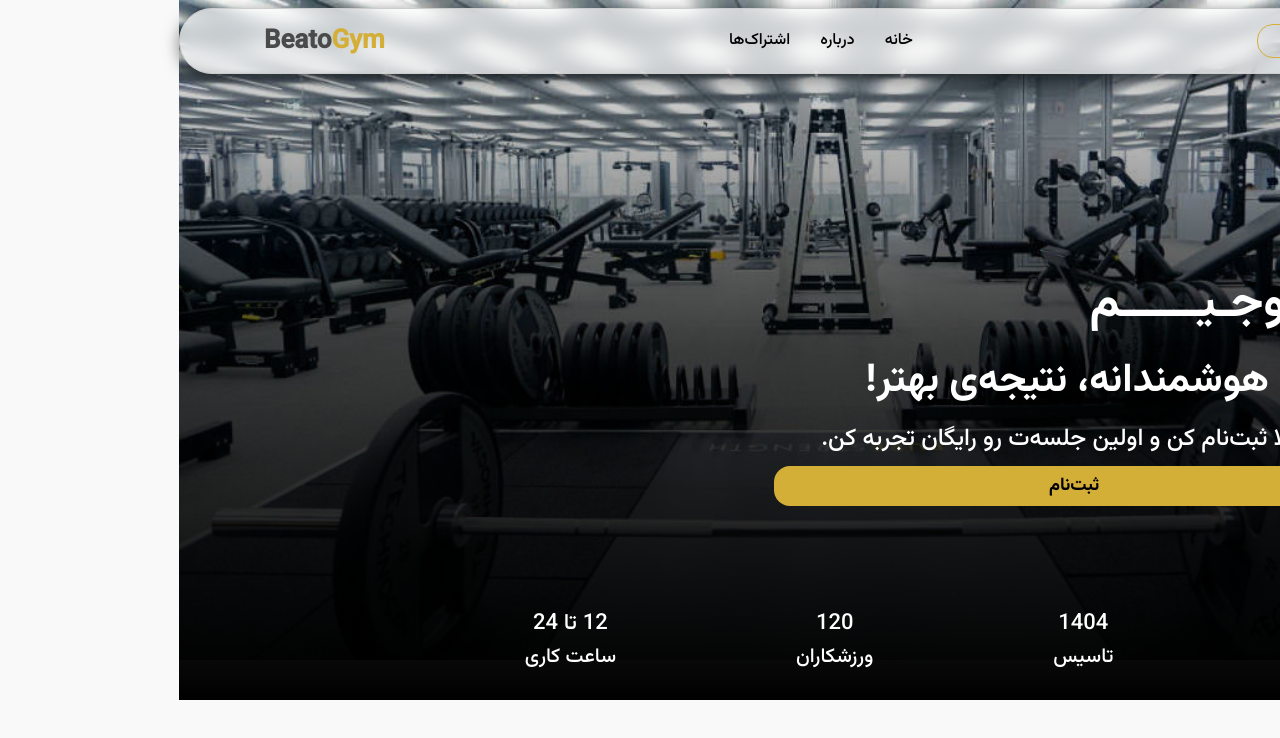
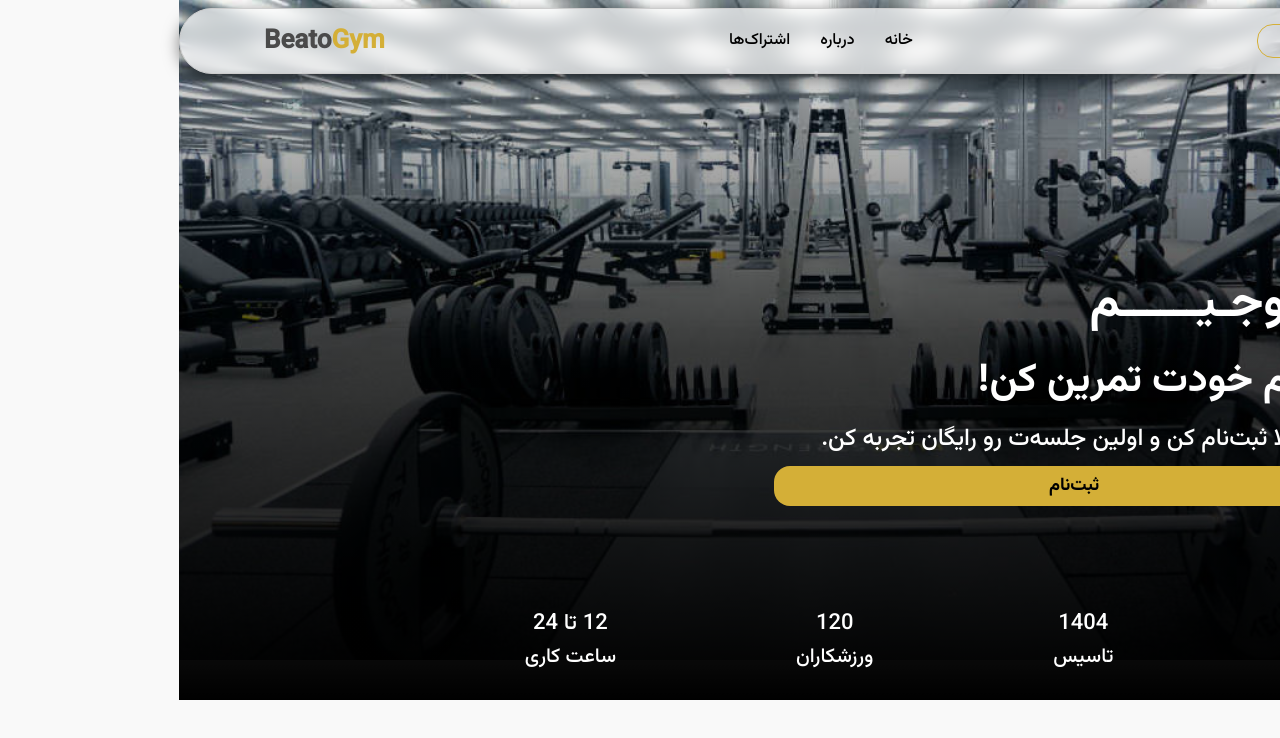
Before and after one commit to WeBeato/BeatoGym, a React (Vite) app in the folder frontend/: page / in a window 1280 px wide. Shown: the top 738 px of the page. Built offline with nearby package versions, Linux system fonts and the light colour scheme.

Commit message:
change hero subtitle

```diff
--- a/frontend/src/App.jsx
+++ b/frontend/src/App.jsx
@@ -35,7 +35,7 @@ function App() {
               <div className="hero__content">
                 <h1 className="hero__title">بـیـتـوجـیــــــم</h1>
                 <h2 className="hero__subtitle">
-                  تمرین هوشمندانه، نتیجه‌ی بهتر!
+                  به ریتم خودت تمرین کن!
                 </h2>
                 <p className="hero__cta">
                   همین حالا ثبت‌نام کن و اولین جلسه‌ت رو رایگان تجربه کن.
```
